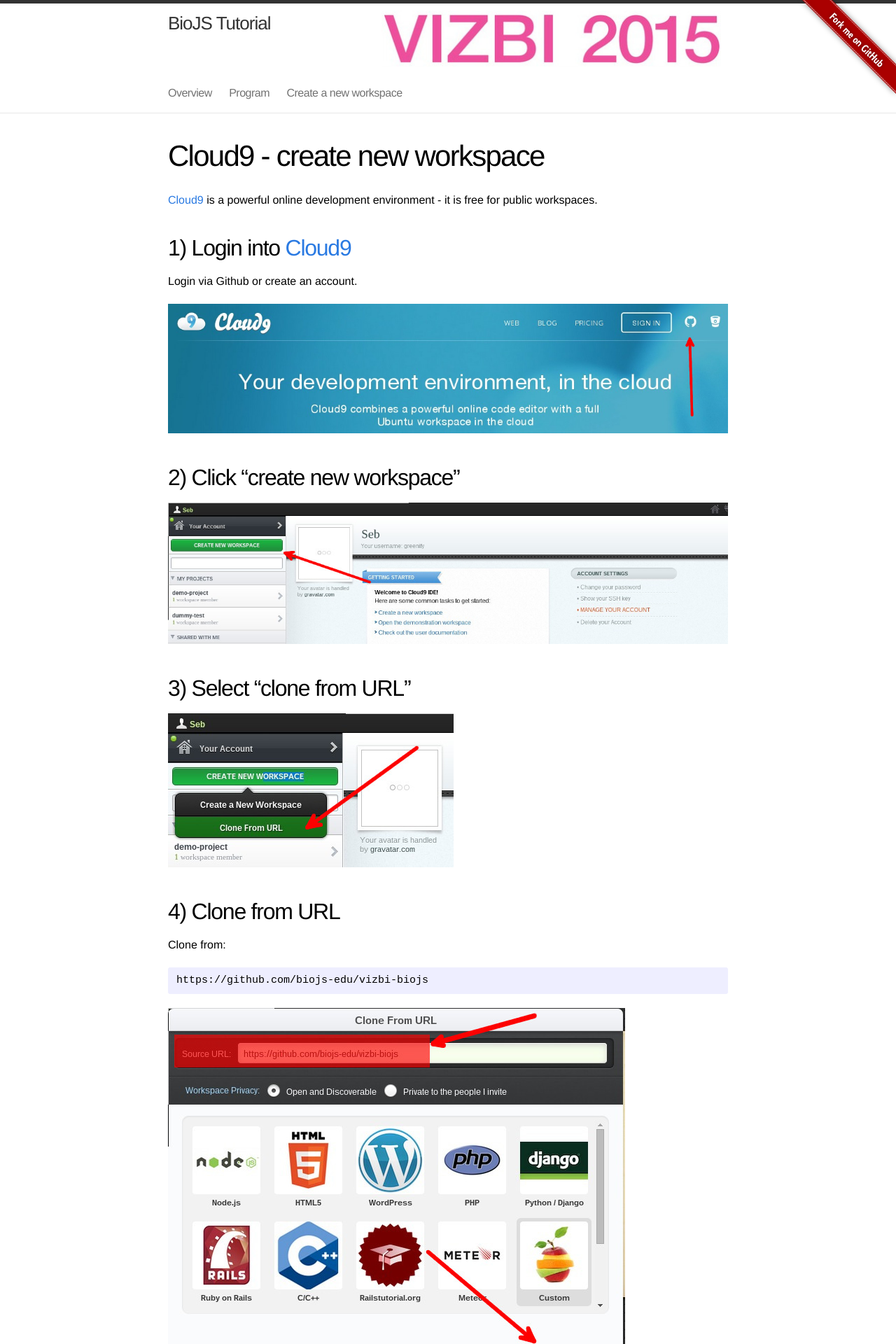
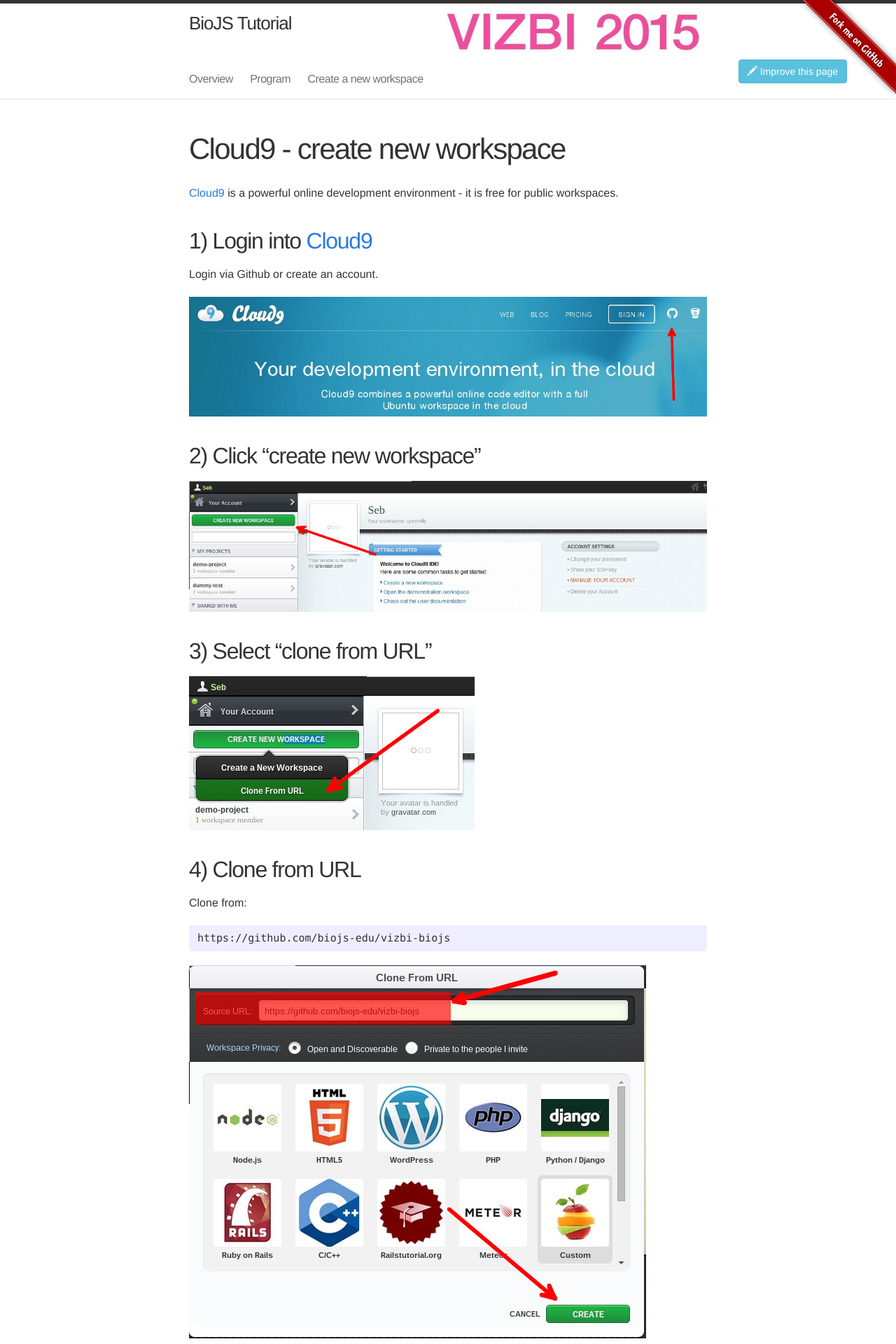
Before and after one commit to Alex-Willenbrink/vizbi, a Jekyll site: the page built from cloud9_create_new.md, in a window 1280 px wide. Shown: the top 1920 px of the page at 70% size. Built offline with Jekyll 4.4.1, drawn with Linux system fonts in a browser that asks for light colours.

Commit message:
added improve-me

```diff
--- a/_includes/footer.html
+++ b/_includes/footer.html
@@ -12,45 +12,9 @@
     </div>
 
     <div class="footer-col-2 column">
-      <ul>
-        {% if site.github_username %}<li>
-          <a href="https://github.com/{{ site.github_username }}">
-            <span class="icon github">
-              <svg version="1.1" class="github-icon-svg" xmlns="http://www.w3.org/2000/svg" xmlns:xlink="http://www.w3.org/1999/xlink" x="0px" y="0px"
-                 viewBox="0 0 16 16" enable-background="new 0 0 16 16" xml:space="preserve">
-                <path fill-rule="evenodd" clip-rule="evenodd" fill="#C2C2C2" d="M7.999,0.431c-4.285,0-7.76,3.474-7.76,7.761
-                c0,3.428,2.223,6.337,5.307,7.363c0.388,0.071,0.53-0.168,0.53-0.374c0-0.184-0.007-0.672-0.01-1.32
-                c-2.159,0.469-2.614-1.04-2.614-1.04c-0.353-0.896-0.862-1.135-0.862-1.135c-0.705-0.481,0.053-0.472,0.053-0.472
-                c0.779,0.055,1.189,0.8,1.189,0.8c0.692,1.186,1.816,0.843,2.258,0.645c0.071-0.502,0.271-0.843,0.493-1.037
-                C4.86,11.425,3.049,10.76,3.049,7.786c0-0.847,0.302-1.54,0.799-2.082C3.768,5.507,3.501,4.718,3.924,3.65
-                c0,0,0.652-0.209,2.134,0.796C6.677,4.273,7.34,4.187,8,4.184c0.659,0.003,1.323,0.089,1.943,0.261
-                c1.482-1.004,2.132-0.796,2.132-0.796c0.423,1.068,0.157,1.857,0.077,2.054c0.497,0.542,0.798,1.235,0.798,2.082
-                c0,2.981-1.814,3.637-3.543,3.829c0.279,0.24,0.527,0.713,0.527,1.437c0,1.037-0.01,1.874-0.01,2.129
-                c0,0.208,0.14,0.449,0.534,0.373c3.081-1.028,5.302-3.935,5.302-7.362C15.76,3.906,12.285,0.431,7.999,0.431z"/>
-              </svg>
-            </span>
-            <span class="username">{{ site.github_username }}</span>
-          </a>
-        </li>{% endif %}
-        {% if site.twitter_username %}<li>
-          <a href="https://twitter.com/{{ site.twitter_username }}">
-            <span class="icon twitter">
-              <svg version="1.1" class="twitter-icon-svg" xmlns="http://www.w3.org/2000/svg" xmlns:xlink="http://www.w3.org/1999/xlink" x="0px" y="0px"
-                 viewBox="0 0 16 16" enable-background="new 0 0 16 16" xml:space="preserve">
-                <path fill="#C2C2C2" d="M15.969,3.058c-0.586,0.26-1.217,0.436-1.878,0.515c0.675-0.405,1.194-1.045,1.438-1.809
-                c-0.632,0.375-1.332,0.647-2.076,0.793c-0.596-0.636-1.446-1.033-2.387-1.033c-1.806,0-3.27,1.464-3.27,3.27
-                c0,0.256,0.029,0.506,0.085,0.745C5.163,5.404,2.753,4.102,1.14,2.124C0.859,2.607,0.698,3.168,0.698,3.767
-                c0,1.134,0.577,2.135,1.455,2.722C1.616,6.472,1.112,6.325,0.671,6.08c0,0.014,0,0.027,0,0.041c0,1.584,1.127,2.906,2.623,3.206
-                C3.02,9.402,2.731,9.442,2.433,9.442c-0.211,0-0.416-0.021-0.615-0.059c0.416,1.299,1.624,2.245,3.055,2.271
-                c-1.119,0.877-2.529,1.4-4.061,1.4c-0.264,0-0.524-0.015-0.78-0.046c1.447,0.928,3.166,1.469,5.013,1.469
-                c6.015,0,9.304-4.983,9.304-9.304c0-0.142-0.003-0.283-0.009-0.423C14.976,4.29,15.531,3.714,15.969,3.058z"/>
-              </svg>
-            </span>
-            <span class="username">{{ site.twitter_username }}</span>
-          </a>
-        </li>{% endif %}
-      </ul>
-    </div>
+
+   </div>
+
 
     <div class="footer-col-3 column">
 		<a href="http://biojs.net"><img src="{{ site.baseurl }}/assets/i/biojs.png" width="200px;" /></a>
@@ -58,6 +22,7 @@
 
     </div>
 
+
   </div>
 
 </footer>
--- a/_includes/head.html
+++ b/_includes/head.html
@@ -5,6 +5,8 @@
     <meta name="viewport" content="width=device-width">
     <meta name="description" content="{{ site.description }}">
     <link rel="canonical" href="{{ page.url | replace:'index.html','' | prepend: site.baseurl | prepend: site.url }}">
+
+    <link rel="stylesheet" href="//maxcdn.bootstrapcdn.com/bootstrap/3.3.4/css/bootstrap.min.css">
 
     <!-- Custom CSS -->
     <link rel="stylesheet" href="{{ "/css/main.css" | prepend: site.baseurl }}">
--- a/_includes/header.html
+++ b/_includes/header.html
@@ -5,6 +5,12 @@
     <span><a class="site-title" href="{{ site.baseurl }}/">{{ site.title }}</a></span>
 	<span><a href="http://www.vizbi.org/2015"><img style="float: right; padding: 10px 10px 10px 10px;" height=80 src="{{ site.baseurl }}/assets/i/vizbi.jpg" alt="BioJS"></a></span>
   </div>
+
+	<div id="improve-me">
+		<a class="btn btn-info" href="https://github.com/{{ site.github }}/blob/gh-pages/{{ page.path }}">
+				<span class="glyphicon glyphicon-pencil"></span>  Improve this page
+	    </a>
+	</div>
 
   <div class="wrap">
     <nav class="site-nav">
@@ -27,6 +33,7 @@
         <a class="page-link" href="{{ site.baseurl }}/cloud9-create-new-workspace/">Create a new workspace</a>
 
       </div>
+
     </nav>
 
   </div>
--- a/css/main.css
+++ b/css/main.css
@@ -607,3 +607,20 @@ a:visited {
     clear: both;
     width: auto;
     margin: 0 0 15px; } }
+
+
+#improve-me {
+    float: right;
+    margin-right: 70px;
+}
+
+#improve-me a {
+    color: white;
+}
+
+@media screen and (max-width: 600px) {
+
+    #improve-me {
+        display: none;
+    }
+}
--- a/css/main.scss
+++ b/css/main.scss
@@ -423,3 +423,12 @@ a:visited { color: #205caa; }
     margin: 0 0 15px; }
 
 }
+
+#improve-me {
+    float: right;
+    margin-right: 70px;
+}
+
+#improve-me a {
+    color: white;
+}
```
